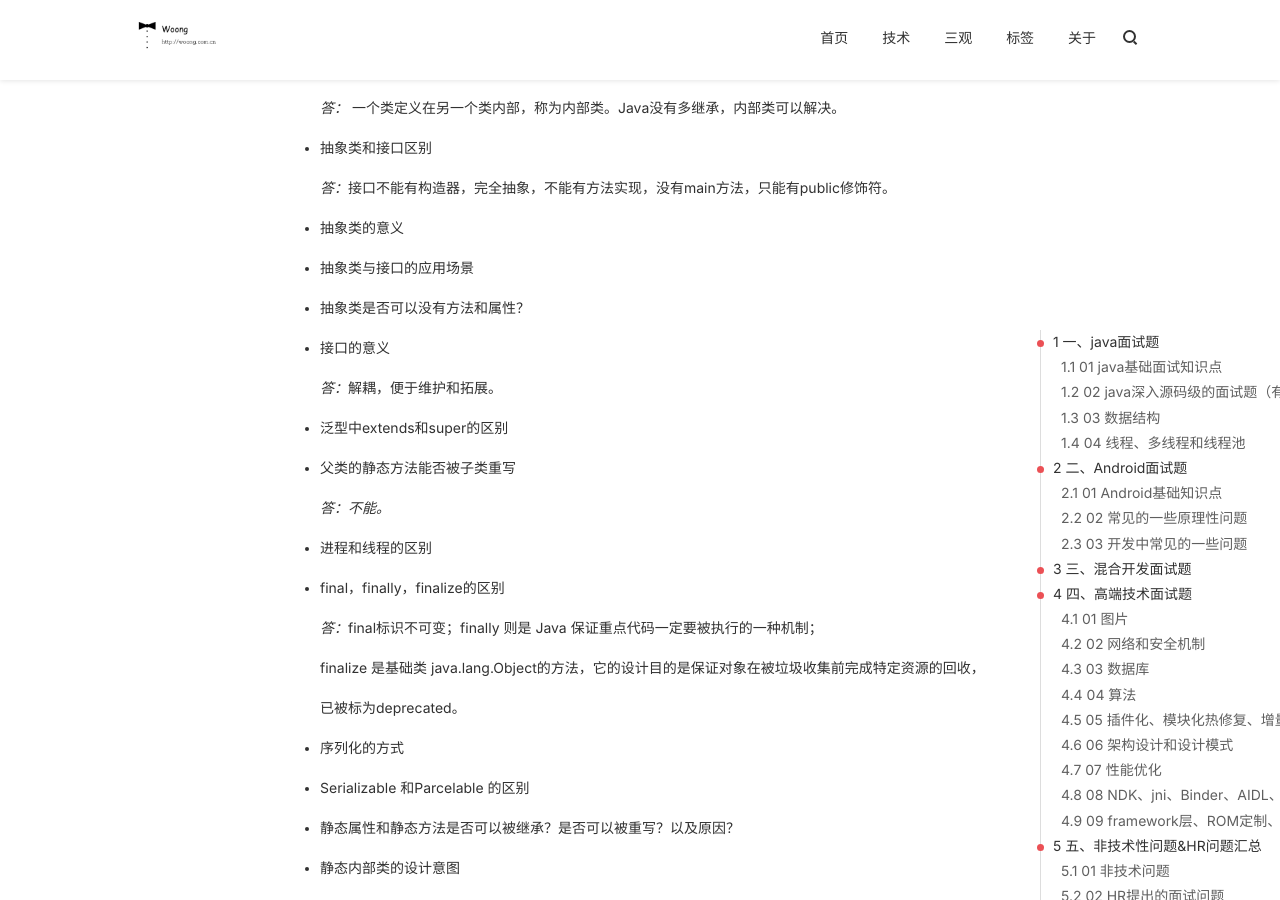
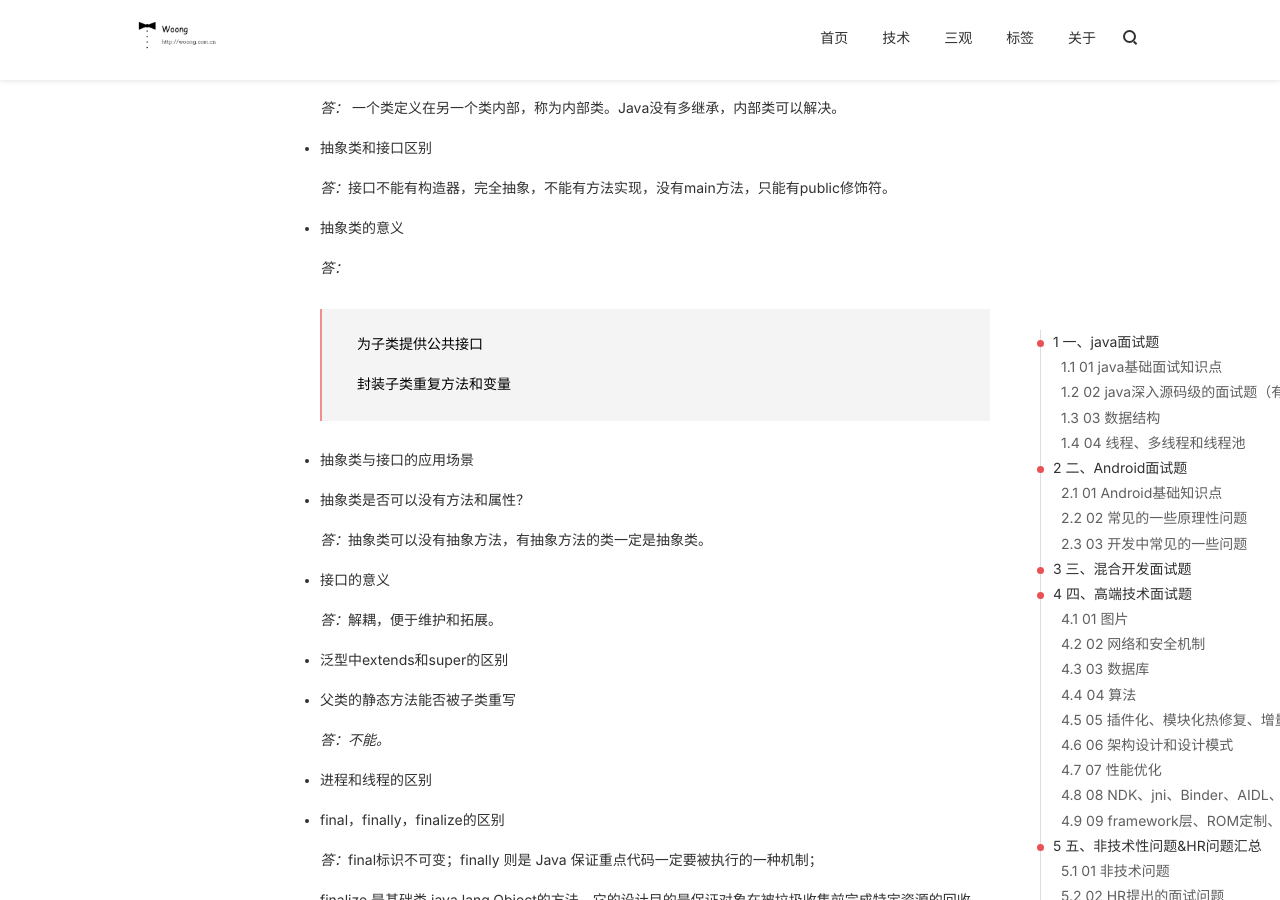
Before and after one commit to j1406493495/j1406493495.github.io, a Jekyll site: the page built from _posts/android/2018-11-05-Android面试题.md, in a window 1280 px wide and 900 px high, scrolled down 1834 px. Built offline with Jekyll 4.4.1, drawn with Linux system fonts in a browser that asks for light colours; nearby versions of some CDN libraries; comment, search, counter and statistics services are not loaded.

Commit message:
[Bug XXXX] update answer Cause: None Solution: None Fixed Version: None Branch: None

```diff
--- a/_posts/android/2018-11-05-Android面试题.md
+++ b/_posts/android/2018-11-05-Android面试题.md
@@ -78,9 +78,17 @@ tags:
 
 - 抽象类的意义
 
+  *答：*
+
+  > 为子类提供公共接口
+  >
+  > 封装子类重复方法和变量
+
 - 抽象类与接口的应用场景
 
 - 抽象类是否可以没有方法和属性？
+
+  *答：*抽象类可以没有抽象方法，有抽象方法的类一定是抽象类。
 
 - 接口的意义
 
```
